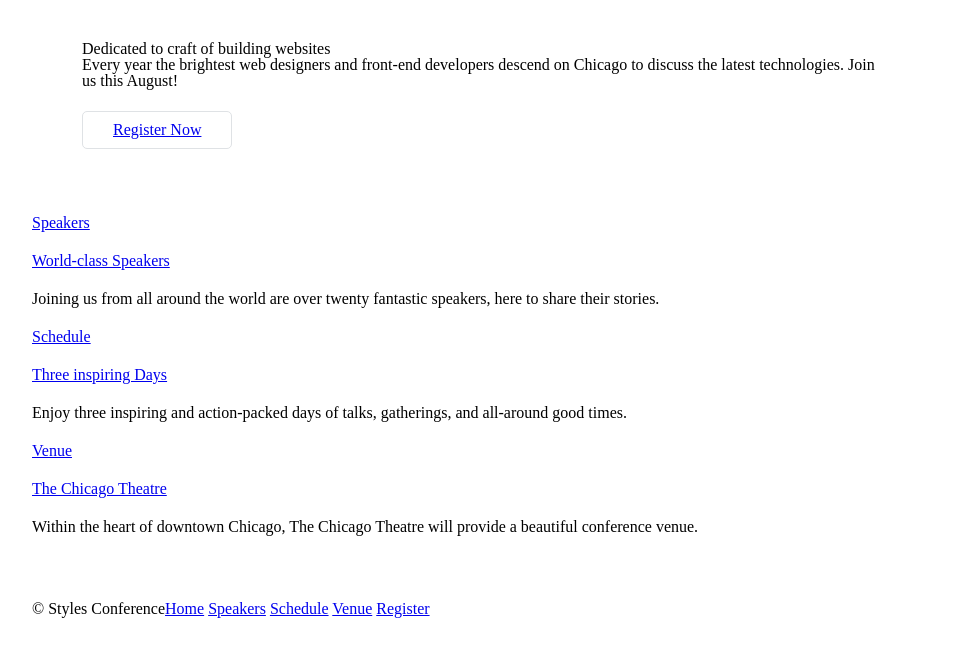
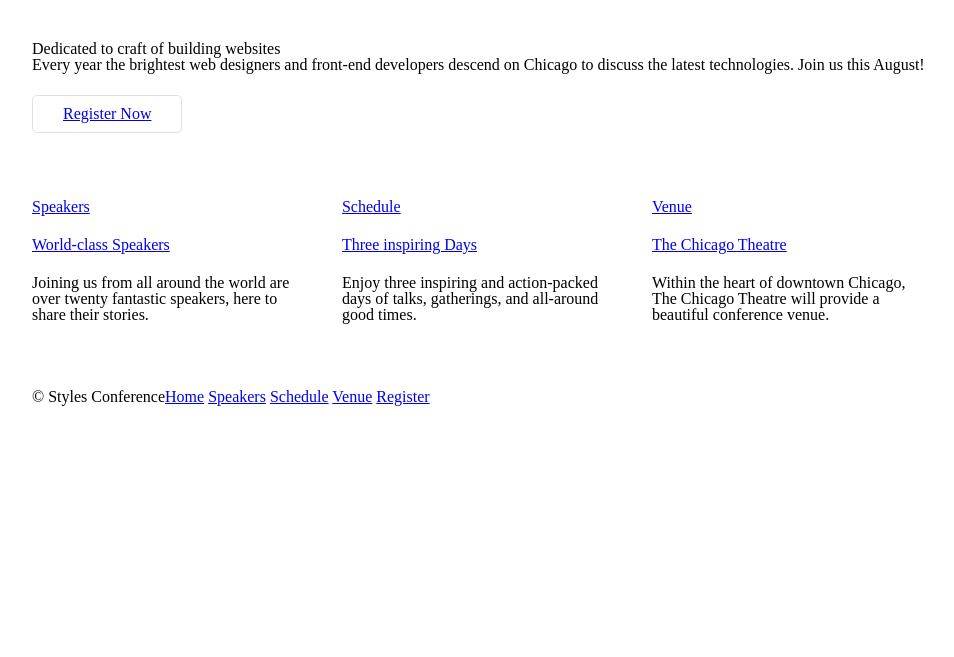
Before and after one commit to nitishkr72/Style-confrences, a plain HTML site: page index.html in a window 1280 px wide. Shown: the part 101-758 px from the top of the page, without its empty margins (158-1112 px from the left). Drawn offline with Linux system fonts and the light colour scheme.

Commit message:
grid class changed in main.css

```diff
--- a/assets/stylesheets/main.css
+++ b/assets/stylesheets/main.css
@@ -66,6 +66,54 @@ table {
   padding-right: 30px;
   width: 960px;
 }
+.col-1-3 {
+  width: 33.33%;
+}
+.col-2-3 {
+  width: 66.66%;
+}
+
+.col-1-3,
+.col-2-3 {
+  display: inline-block;
+  vertical-align: top;
+}
+
+.grid,
+.col-1-3,
+.col-2-3 {
+  padding-left: 15px;
+  padding-right: 15px;
+}
+.container,
+.grid {
+  margin: 0 auto;
+  width: 960px;
+}
+.container {
+  padding-left: 30px;
+  padding-right: 30px;
+}
+
+
+/*
+  ========================================
+  Clearfix
+  ========================================
+*/
+.group:before,
+.group:after {
+  content: "";
+  display: table;
+}
+
+.group:after {
+  clear: both;
+}
+.group: {
+  clear: both;
+  *zoom: 1;
+}
 
 /*
   ========================================
@@ -103,24 +151,7 @@ h1, h3, h4, h5, p {
   padding: 22px 80px 66px 80px;
 }
 
-/*
-  ========================================
-  Clearfix
-  ========================================
-*/
-.group:before,
-.group:after {
-  content: "";
-  display: table;
-}
 
-.group:after {
-  clear: both;
-}
-.group: {
-  clear: both;
-  *zoom: 1;
-}
 
 /*
   ========================================
@@ -148,3 +179,32 @@ h1, h3, h4, h5, p {
   padding-bottom: 44px;
   padding-top: 44px;
 }
+
+.col-1-3 {
+  width: 33.33%;
+}
+.col-2-3 {
+  width: 66.66%;
+}
+
+.col-1-3,
+.col-2-3 {
+  display: inline-block;
+  vertical-align: top;
+}
+
+.grid,
+.col-1-3,
+.col-2-3 {
+  padding-left: 15px;
+  padding-right: 15px;
+}
+.container,
+.grid {
+  margin: 0 auto;
+  width: 960px;
+}
+.container {
+  padding-left: 30px;
+  padding-right: 30px;
+}
--- a/index.html
+++ b/index.html
@@ -24,22 +24,21 @@
 		<p>Every year the brightest web designers and front-end developers descend on Chicago to discuss the latest technologies. Join us this August!</p>
 		<a class="btn btn-alt" href="register.html">Register Now</a>
 	</section>
-	<section class="container">
-		<section>
+	<section class="grid">
+		<!-- speaker -->
+		<section class="col-1-3">
 			<a href="speakers.html">
 				<h5>Speakers</h5>
 				<h3>World-class Speakers</h3>
 			</a>
 			<p>Joining us from all around the world are over twenty fantastic speakers, here to share their stories.</p>
-		</section>
-		<section>
+		</section><section class="col-1-3">
 			<a href="schedule.html">
 				<h5>Schedule</h5>
 				<h3>Three inspiring Days</h3>
 			</a>
 			<p>Enjoy three inspiring and action-packed days of talks, gatherings, and all-around good times.</p>
-		</section>
-		<section>
+		</section><section class="col-1-3">
 			<a href="venue.html">
 				<h5>Venue</h5>
 				<h3>The Chicago Theatre</h3>
```
Also changed, not shown: register.html (+3 -3 lines), schedule.html (+3 -3 lines), speakers.html (+3 -3 lines), venue.html (+3 -3 lines).
